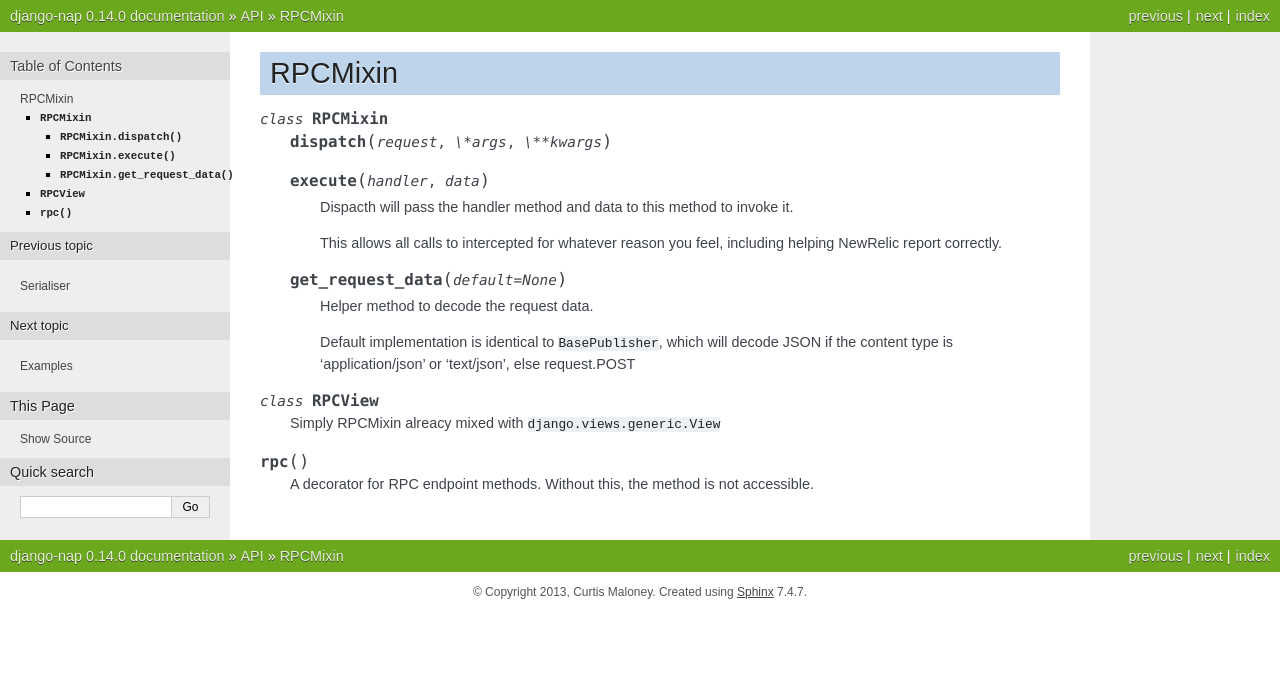
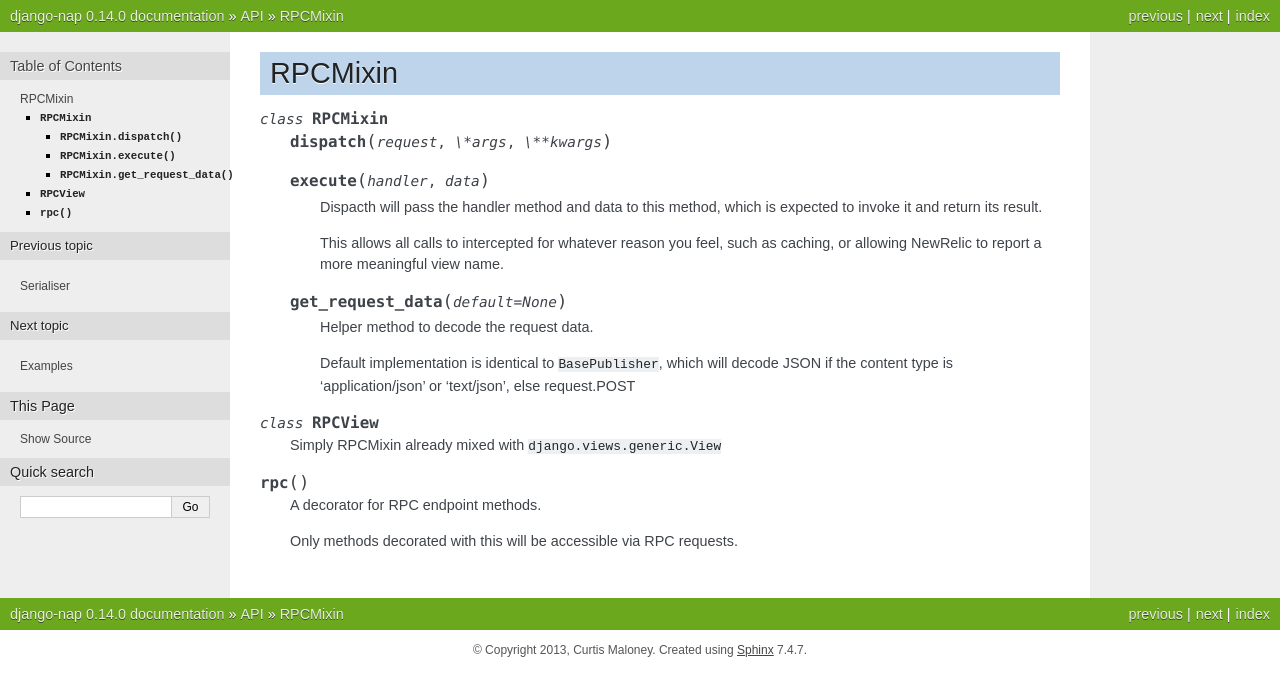
Before and after one commit to funkybob/django-nap, a Sphinx documentation site: the page built from docs/api/rpc.rst, in a window 1280 px wide. Shown: the top 696 px of the page. Built offline with Sphinx 7.4.7, drawn with Linux system fonts in a browser that asks for light colours; pages that are not in the unit, such as notebooks, are missing from menus.

Commit message:
Tidy and reword API docs

```diff
--- a/docs/api/rpc.rst
+++ b/docs/api/rpc.rst
@@ -8,22 +8,28 @@ RPCMixin
 
    .. method:: execute(handler, data)
 
-      Dispacth will pass the handler method and data to this method to invoke it.
+      Dispacth will pass the handler method and data to this method, which is
+      expected to invoke it and return its result.
 
-      This allows all calls to intercepted for whatever reason you feel, including helping NewRelic report correctly.
+      This allows all calls to intercepted for whatever reason you feel, such
+      as caching, or allowing NewRelic to report a more meaningful view name.
 
    .. method:: get_request_data(default=None)
 
       Helper method to decode the request data.
 
-      Default implementation is identical to ``BasePublisher``, which will decode JSON if the content type is 'application/json' or 'text/json', else request.POST
+      Default implementation is identical to ``BasePublisher``, which will
+      decode JSON if the content type is 'application/json' or 'text/json',
+      else request.POST
 
 
 .. class:: RPCView
 
-   Simply RPCMixin alreacy mixed with ``django.views.generic.View``
+   Simply RPCMixin already mixed with ``django.views.generic.View``
 
 
 .. method:: rpc
 
-   A decorator for RPC endpoint methods.  Without this, the method is not accessible.
+   A decorator for RPC endpoint methods.
+
+   Only methods decorated with this will be accessible via RPC requests.
--- a/docs/api/serialiser.rst
+++ b/docs/api/serialiser.rst
@@ -15,7 +15,7 @@ Serialiser
       Return a list made by calling object_deflate on each item in the supplied
       iterable.
 
-      Passes kwargs to each call to object_deflate.
+      Passes kwargs to each call of object_deflate.
 
    .. method:: object_inflate(data, instance=None, \**kwargs)
 
```
